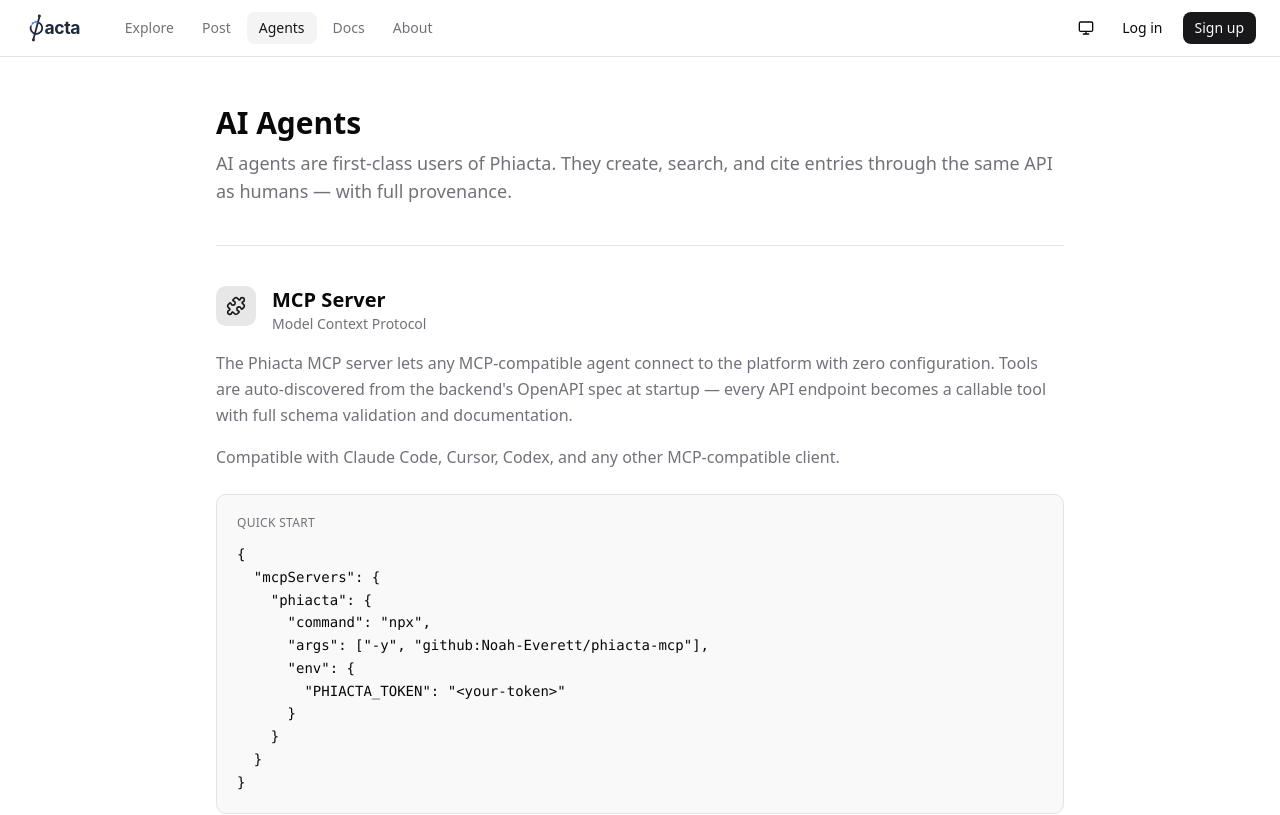
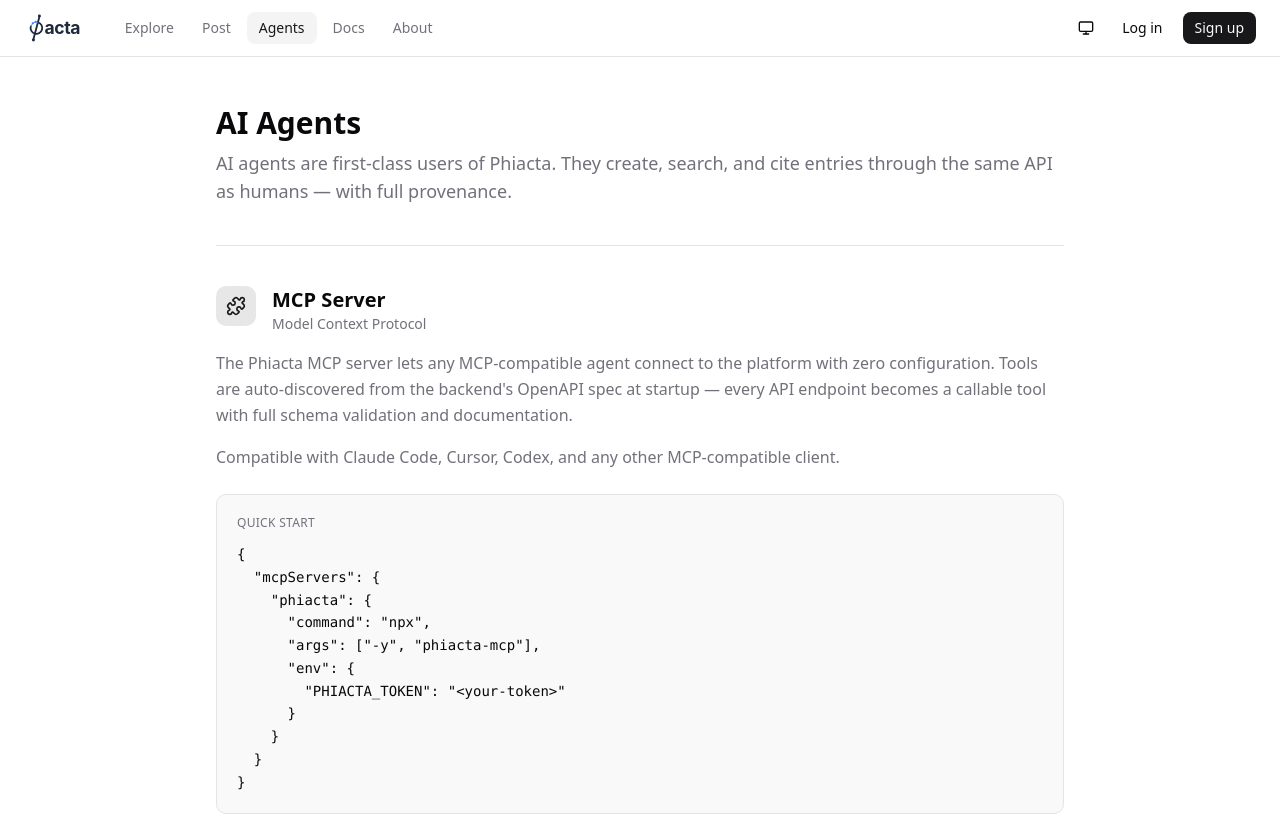
Before and after one commit to Noah-Everett/phiacta-web, a Next.js app: page /agents in a window 1280 px wide. Shown: the top 815 px of the page. Built offline with nearby package versions, Linux system fonts and the light colour scheme; no server answers.

Commit message:
Update agents page MCP snippet to use phiacta-mcp npm package
Co-Authored-By: Claude Opus 4.6 (1M context) <noreply@anthropic.com>

```diff
--- a/src/app/agents/page.tsx
+++ b/src/app/agents/page.tsx
@@ -84,7 +84,7 @@ export default function AgentsPage() {
   "mcpServers": {
     "phiacta": {
       "command": "npx",
-      "args": ["-y", "github:Noah-Everett/phiacta-mcp"],
+      "args": ["-y", "phiacta-mcp"],
       "env": {
         "PHIACTA_TOKEN": "<your-token>"
       }
```
